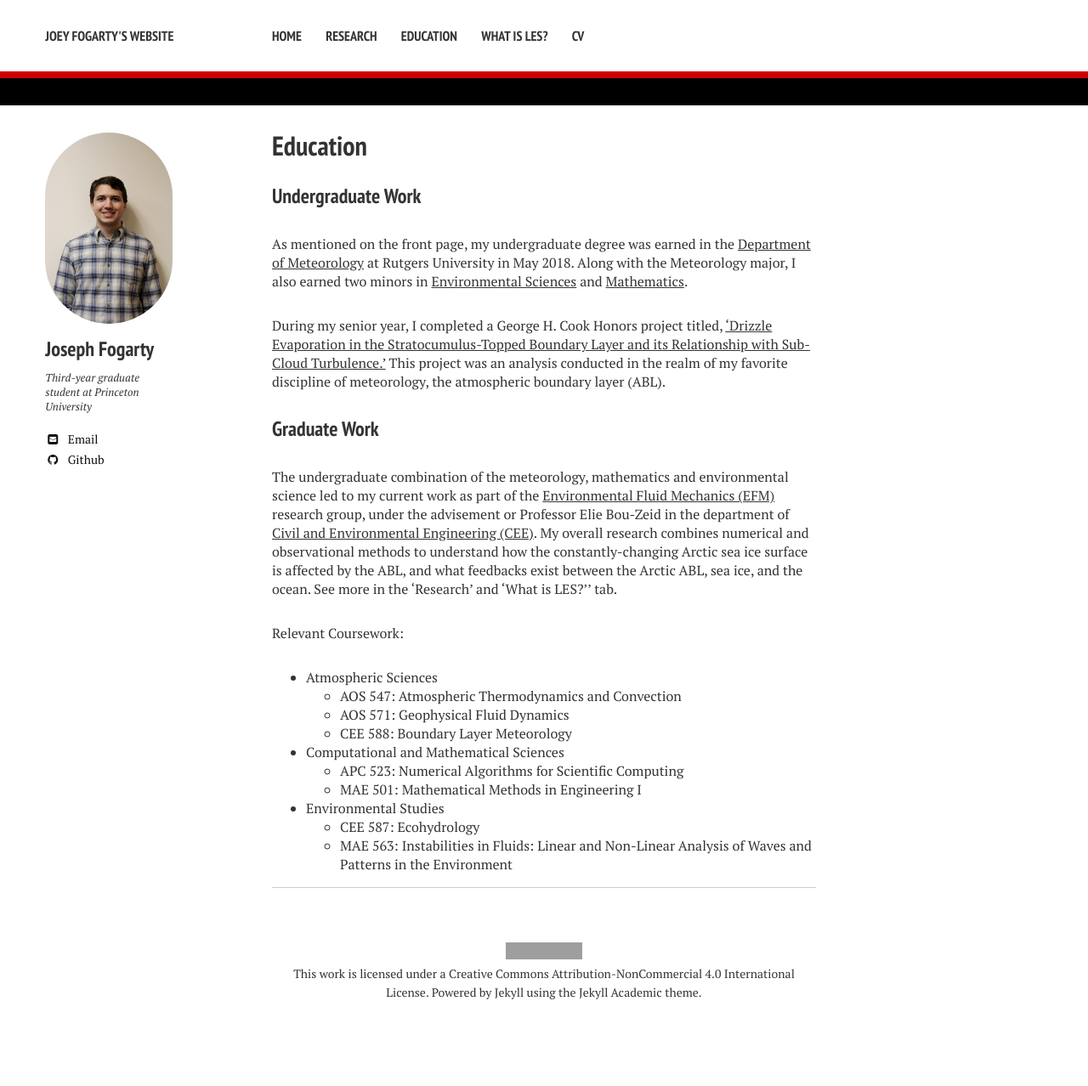
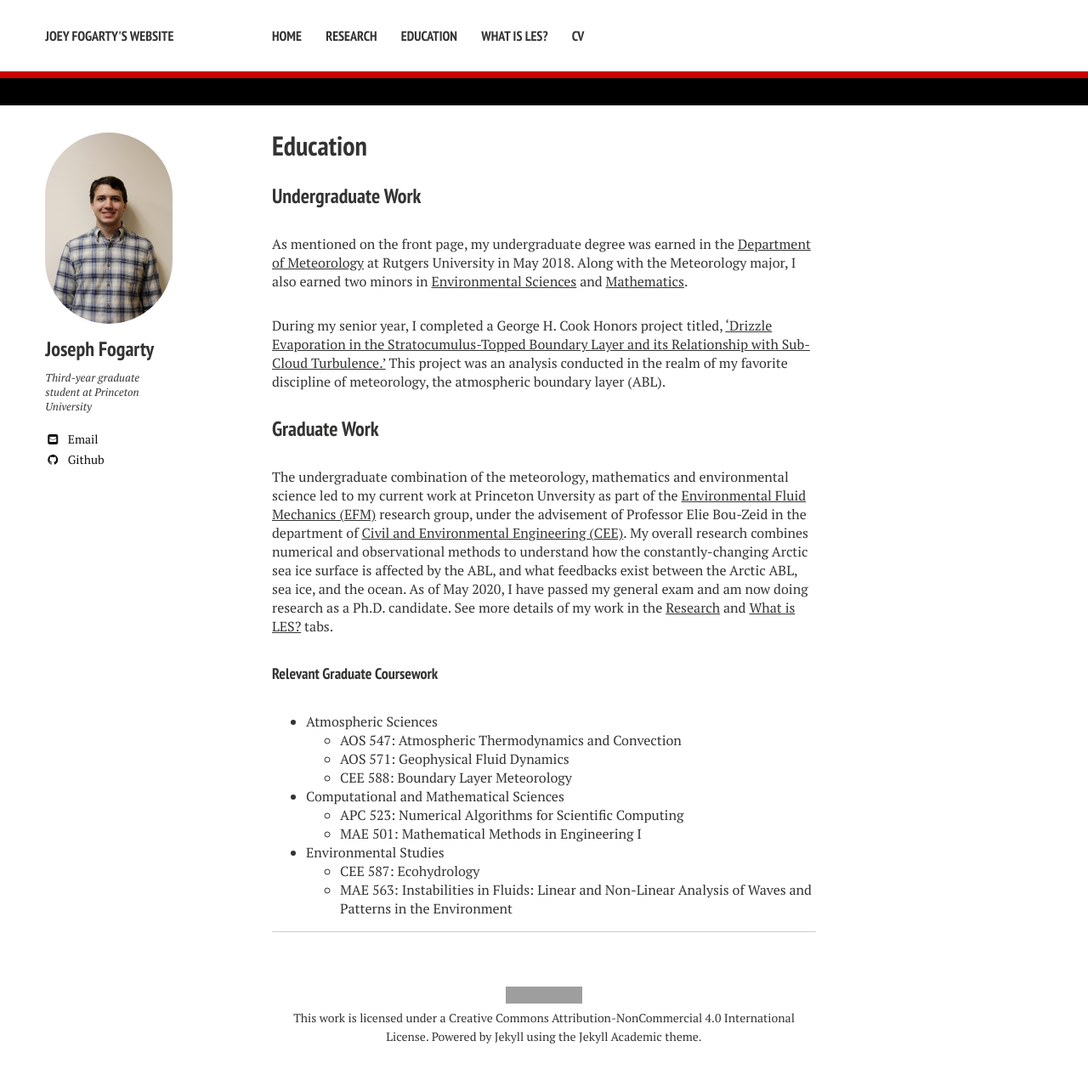
Before and after one commit to josephfogarty/josephfogarty.github.io, a Jekyll site: the page built from education.md, in a window 1280 px wide. Shown: the whole page at 85% size. Built offline with Jekyll 4.4.1, drawn with Linux system fonts in a browser that asks for light colours; nearby versions of some CDN libraries; before the commit the page ends 1226 px from its top, so only the background shows below that; grey boxes are pictures that could not be loaded.

Commit message:
Update education.md

```diff
--- a/education.md
+++ b/education.md
@@ -12,9 +12,10 @@
 
 ### Graduate Work
 
-The undergraduate combination of the meteorology, mathematics and environmental science led to my current work as part of the [Environmental Fluid Mechanics (EFM)](http://efm.princeton.edu/){:target="_blank"} research group, under the advisement or Professor Elie Bou-Zeid in the department of [Civil and Environmental Engineering (CEE)](https://cee.princeton.edu/){:target="_blank"}. My overall research combines numerical and observational methods to understand how the constantly-changing Arctic sea ice surface is affected by the ABL, and what feedbacks exist between the Arctic ABL, sea ice, and the ocean. See more in the 'Research' and 'What is LES?'' tab.
+The undergraduate combination of the meteorology, mathematics and environmental science led to my current work at Princeton Unversity as part of the [Environmental Fluid Mechanics (EFM)](http://efm.princeton.edu/){:target="_blank"} research group, under the advisement of Professor Elie Bou-Zeid in the department of [Civil and Environmental Engineering (CEE)](https://cee.princeton.edu/){:target="_blank"}. My overall research combines numerical and observational methods to understand how the constantly-changing Arctic sea ice surface is affected by the ABL, and what feedbacks exist between the Arctic ABL, sea ice, and the ocean. As of May 2020, I have passed my general exam and am now doing research as a Ph.D. candidate. See more details of my work in the [Research](research.md) and [What is LES?](what_is_les.md) tabs.
 
-Relevant Coursework:
+#### Relevant Graduate Coursework
+
 - Atmospheric Sciences
   - AOS 547: Atmospheric Thermodynamics and Convection
   - AOS 571: Geophysical Fluid Dynamics
```
